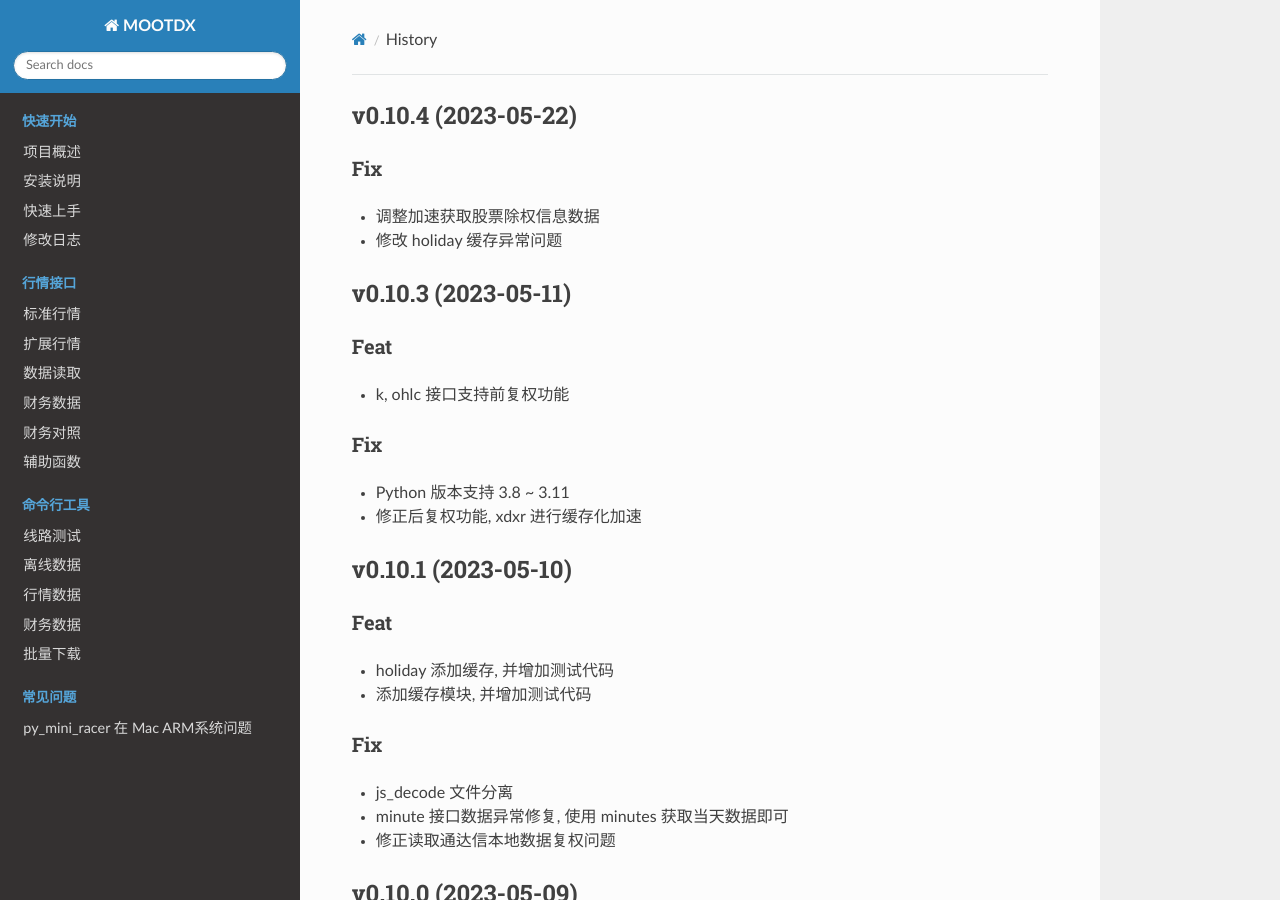
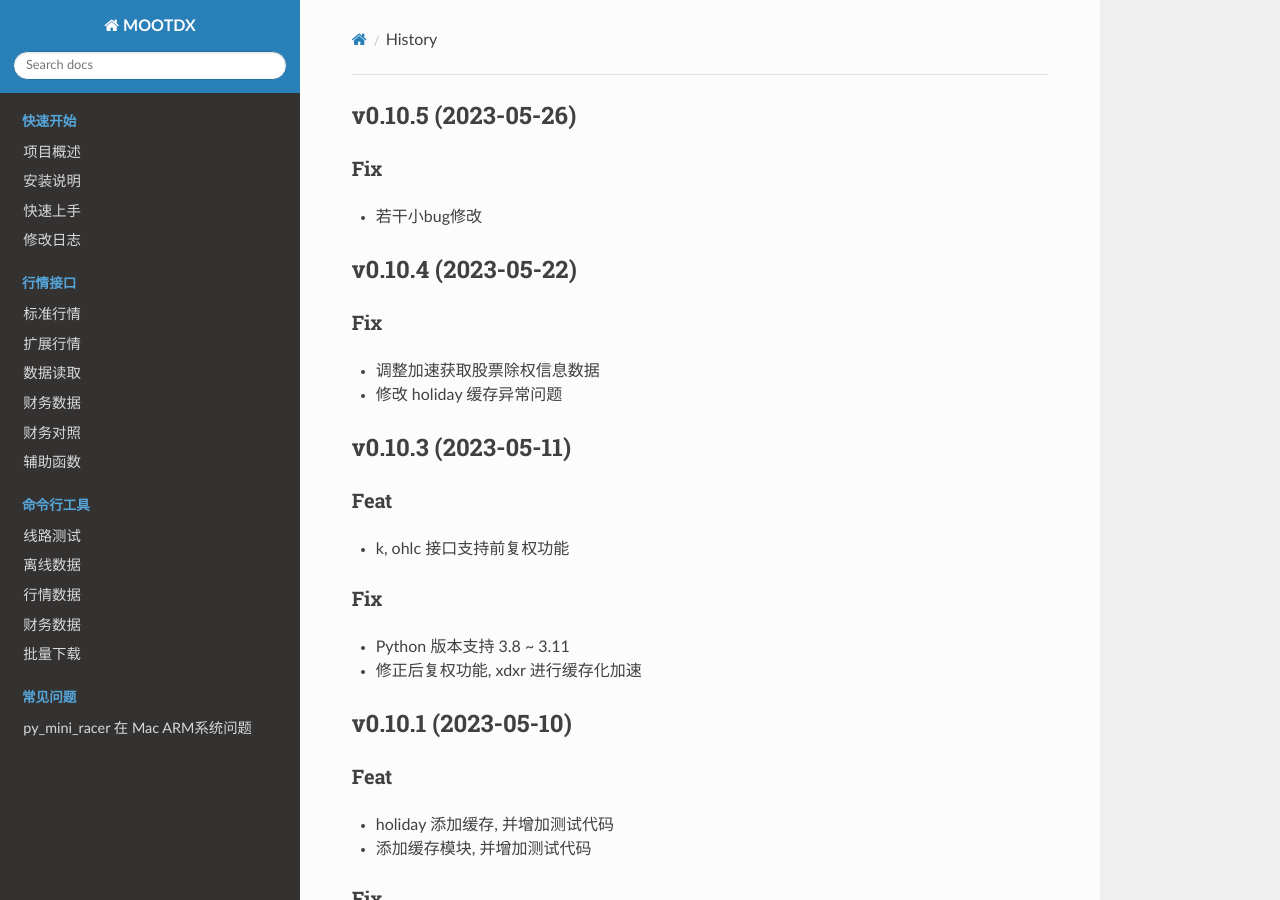
Before and after one commit to mootdx/mootdx, an MkDocs documentation site: the page built from docs/history.md, in a window 1280 px wide and 900 px high. Built offline with MkDocs 1.6.1, drawn with Linux system fonts in a browser that asks for light colours; nearby versions of some CDN libraries.

Commit message:
bump: version 0.10.4 → 0.10.5

```diff
--- a/docs/history.md
+++ b/docs/history.md
@@ -1,3 +1,9 @@
+## v0.10.5 (2023-05-26)
+
+### Fix
+
+- 若干小bug修改
+
 ## v0.10.4 (2023-05-22)
 
 ### Fix
--- a/mootdx/__init__.py
+++ b/mootdx/__init__.py
@@ -5,5 +5,5 @@
 from mootdx.server import server
 from mootdx.utils import get_config_path
 
-__version__ = '0.10.4'
+__version__ = '0.10.5'
 __author__ = 'bopo.wang <ibopo@126.com>'
--- a/pyproject.toml
+++ b/pyproject.toml
@@ -1,6 +1,6 @@
 [tool.poetry]
 name = "mootdx"
-version = "0.10.4"
+version = "0.10.5"
 description = "通达信数据读取接口."
 authors = ["bopo <ibopo@126.com>"]
 readme = "README.md"
```
Also changed, not shown: 1 other file.
